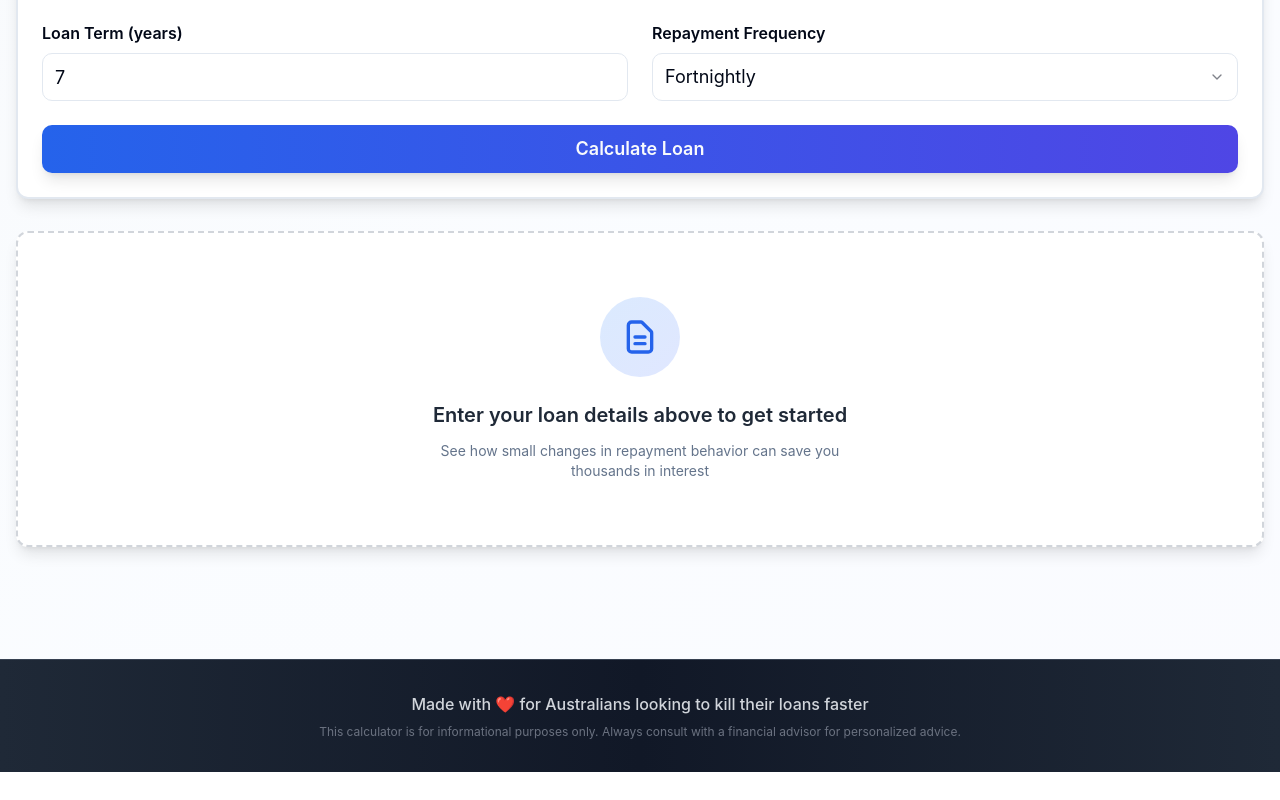
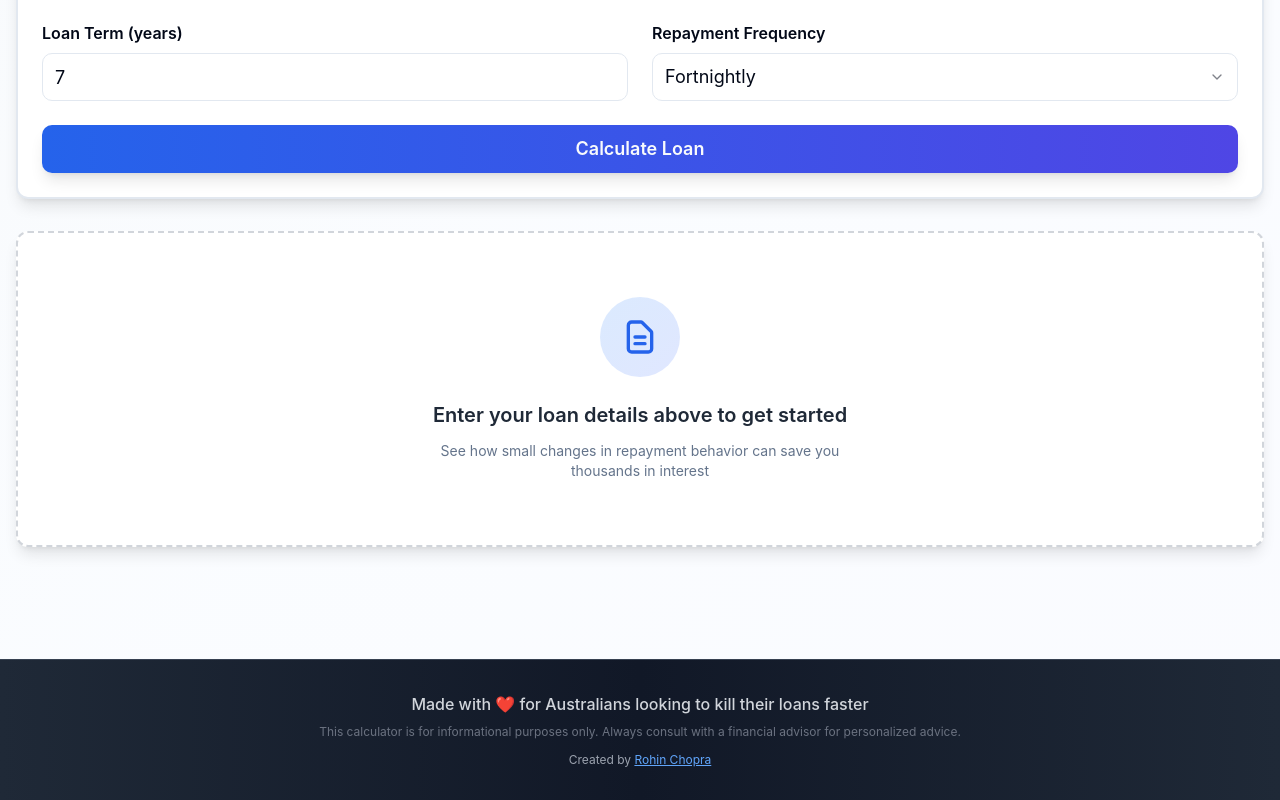
Before and after one commit to Rohin-Chopra/loan-calculator, a React (Vite) app in the folder apps/web/: page / in a window 1280 px wide. Shown: the part 336-1136 px from the top of the page. Before the commit the page ends 1108 px from the top, so only its background shows below. Built offline with nearby package versions, Linux system fonts and the light colour scheme.

Commit message:
Add footer credits and improve informational text in Footer component
- Added a new paragraph to credit the creator, including a link to their website for user reference.
- Enhanced the existing informational text with additional margin for better spacing and readability.

```diff
--- a/apps/web/src/components/layout/Footer.tsx
+++ b/apps/web/src/components/layout/Footer.tsx
@@ -5,9 +5,20 @@ export function Footer() {
         <p className="text-base font-medium mb-2">
           Made with ❤️ for Australians looking to kill their loans faster
         </p>
-        <p className="text-xs text-gray-500 dark:text-gray-500">
+        <p className="text-xs text-gray-500 dark:text-gray-500 mb-3">
           This calculator is for informational purposes only. Always consult
           with a financial advisor for personalized advice.
+        </p>
+        <p className="text-xs text-gray-400 dark:text-gray-500">
+          Created by{' '}
+          <a
+            href="https://www.rohinchopra.com/"
+            target="_blank"
+            rel="noopener noreferrer"
+            className="text-blue-400 dark:text-blue-500 hover:text-blue-300 dark:hover:text-blue-400 underline transition-colors"
+          >
+            Rohin Chopra
+          </a>
         </p>
       </div>
     </footer>
```
